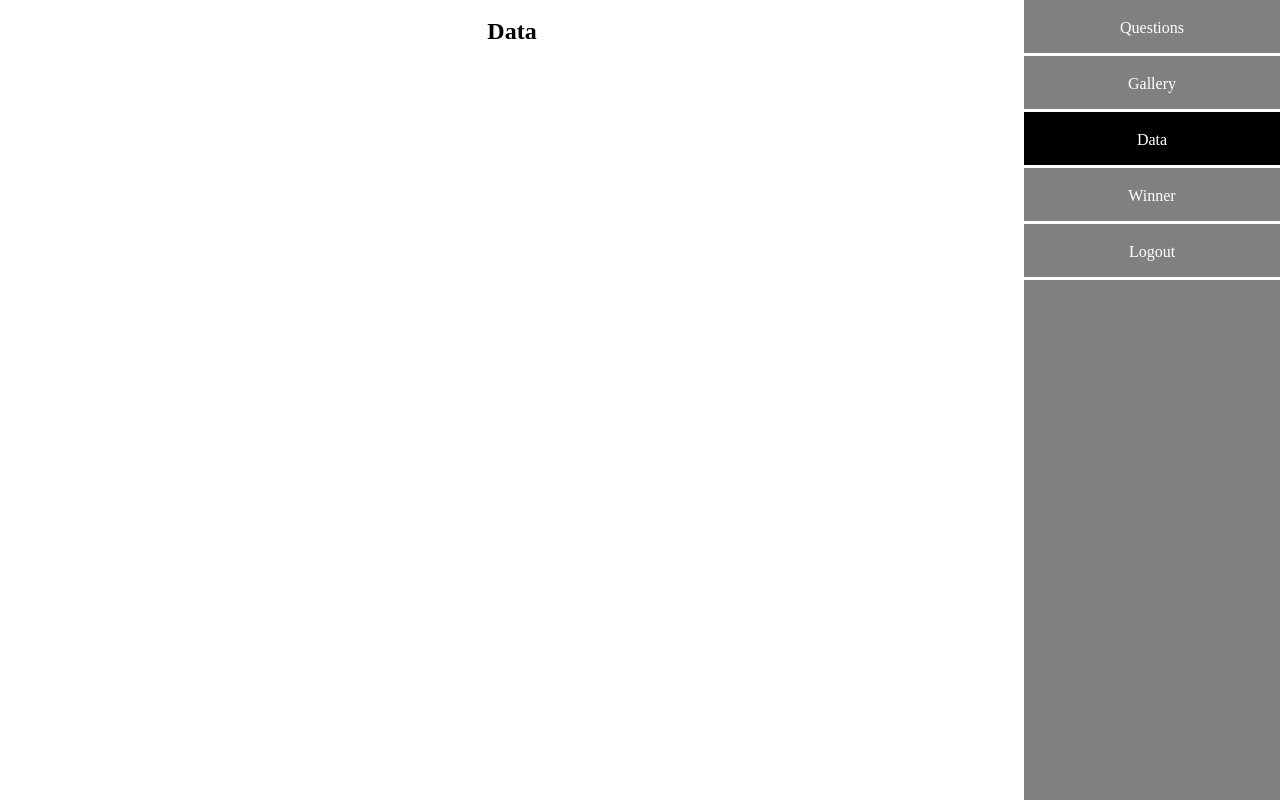
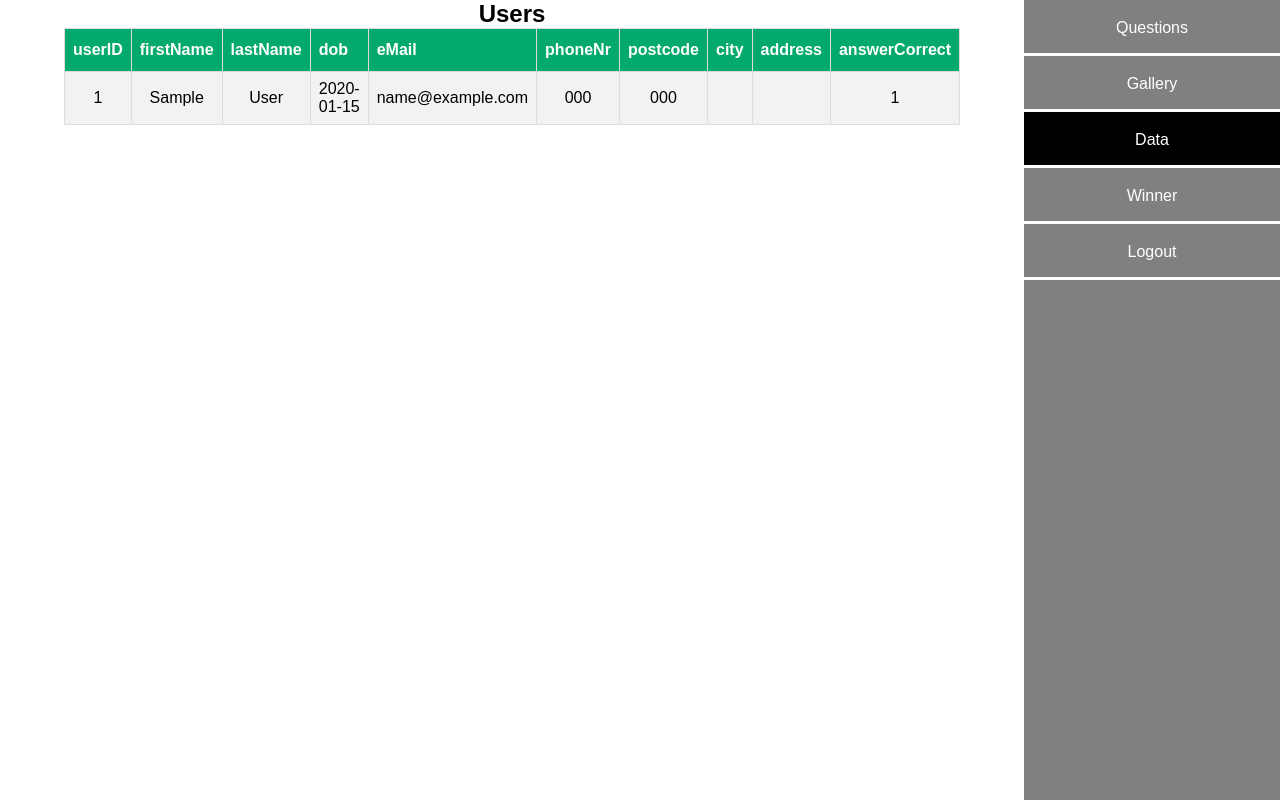
Before and after one commit to Manuel-Schmid/M153_semester-project, a PHP site: page /adminData.php in a window 1280 px wide. Run offline with PHP 8.4, Linux system fonts and the light colour scheme; tables that the repository leaves empty hold one stand-in row (values such as "Sample post"); data that the repository does not hold is empty; a stand-in replaces the project's code that opens the database connection.

Commit message:
user table will now be visible once opening adminData.php *needs finetuning*

```diff
--- a/CRUD.php
+++ b/CRUD.php
@@ -12,3 +12,24 @@ function checkAdminPW($pw): int {
     global $adminPWD;
     return $pw == $adminPWD;
 }
+
+function getAllUsers(): array {
+    global $pdo;
+    $query = $pdo->prepare('SELECT * FROM user;');
+    $query->execute();
+    return $query->fetchAll();
+}
+/*
+$query = $con->prepare('INSERT INTO spieler (vorname, nachname, highscore) VALUES (?,?,?);');
+$query->bindValue(1, $_POST['firstname']);
+$query->bindValue(2, $_POST['lastname']);
+$query->bindValue(3, $_POST['highscore']);
+$query->execute();
+
+$query = $con->prepare('DELETE FROM spieler WHERE highscore=0');
+$query->execute();
+
+$sql = "SELECT * FROM spieler ORDER BY highscore DESC";
+$stmt = $con->query($sql);
+$players = $stmt->fetchAll();
+*/
--- a/pages/adminData.php
+++ b/pages/adminData.php
@@ -1,3 +1,7 @@
+<?php
+    include_once('../CRUD.php');
+?>
+
 <!DOCTYPE html>
 <html lang="en">
 <head>
@@ -7,11 +11,39 @@
 </head>
 <body id="admin-view_body">
 <section class="admin_content">
-    <br>
-    <h1>Data</h1>
-    <form action="" method="get">
-
-    </form>
+    <div class="table_users">
+        <h1 class="center">Users</h1>
+            <?php $users = getAllUsers(); ?>
+            <table id="users">
+                <tr>
+                    <th>userID</th>
+                    <th>firstName</th>
+                    <th>lastName</th>
+                    <th>dob</th>
+                    <th>eMail</th>
+                    <th>phoneNr</th>
+                    <th>postcode</th>
+                    <th>city</th>
+                    <th>address</th>
+                    <th>answerCorrect</th>
+                </tr>
+                <?php foreach ($users as $user) { ?>
+                    <tr>
+                        <td><?php echo $user['userID'] ?></td>
+                        <td><?php echo $user['firstName'] ?></td>
+                        <td><?php echo $user['lastName'] ?></td>
+                        <td><?php echo $user['dob'] ?></td>
+                        <td><?php echo $user['eMail'] ?></td>
+                        <td><?php echo $user['phoneNr'] ?></td>
+                        <td><?php echo $user['postcode'] ?></td>
+                        <td><?php echo $user['city'] ?></td>
+                        <td><?php echo $user['address'] ?></td>
+                        <td><?php echo $user['answerCorrect'] ?></td>
+                    </tr>
+                <?php } ?>
+            </table>
+        <br>
+    </div>
 </section>
 
 <section class="admin_sidebar">
--- a/styles.css
+++ b/styles.css
@@ -56,6 +56,62 @@ body {
     background-color: gray;
 }
 
+/* specific for adminData.php file */
+* {
+    font-family: Arial, sans-serif;
+}
+
+.form {
+    top: 50%;
+    width: 50%;
+    height: 50%;
+    text-align: center;
+    margin: 17% auto auto;
+}
+
+.login-table {
+    margin: auto;
+}
+
+.button {
+    width: 170px
+}
+
+.center {
+    text-align: center
+}
+
+span {
+    font-weight: bold;
+}
+
+.table_users {
+    text-align: center;
+}
+
+#users {
+    font-family: Arial, Helvetica, sans-serif;
+    border-collapse: collapse;
+    width: 70%;
+    margin: auto;
+}
+
+#users td, #users th {
+    border: 1px solid #ddd;
+    padding: 8px;
+}
+
+#users tr:nth-child(even){background-color: #f2f2f2;}
+
+#users tr:hover {background-color: #ddd;}
+
+#users th {
+    padding-top: 12px;
+    padding-bottom: 12px;
+    text-align: left;
+    background-color: #04AA6D;
+    color: white;
+}
 
 /* specific for home.php file */
 
```
